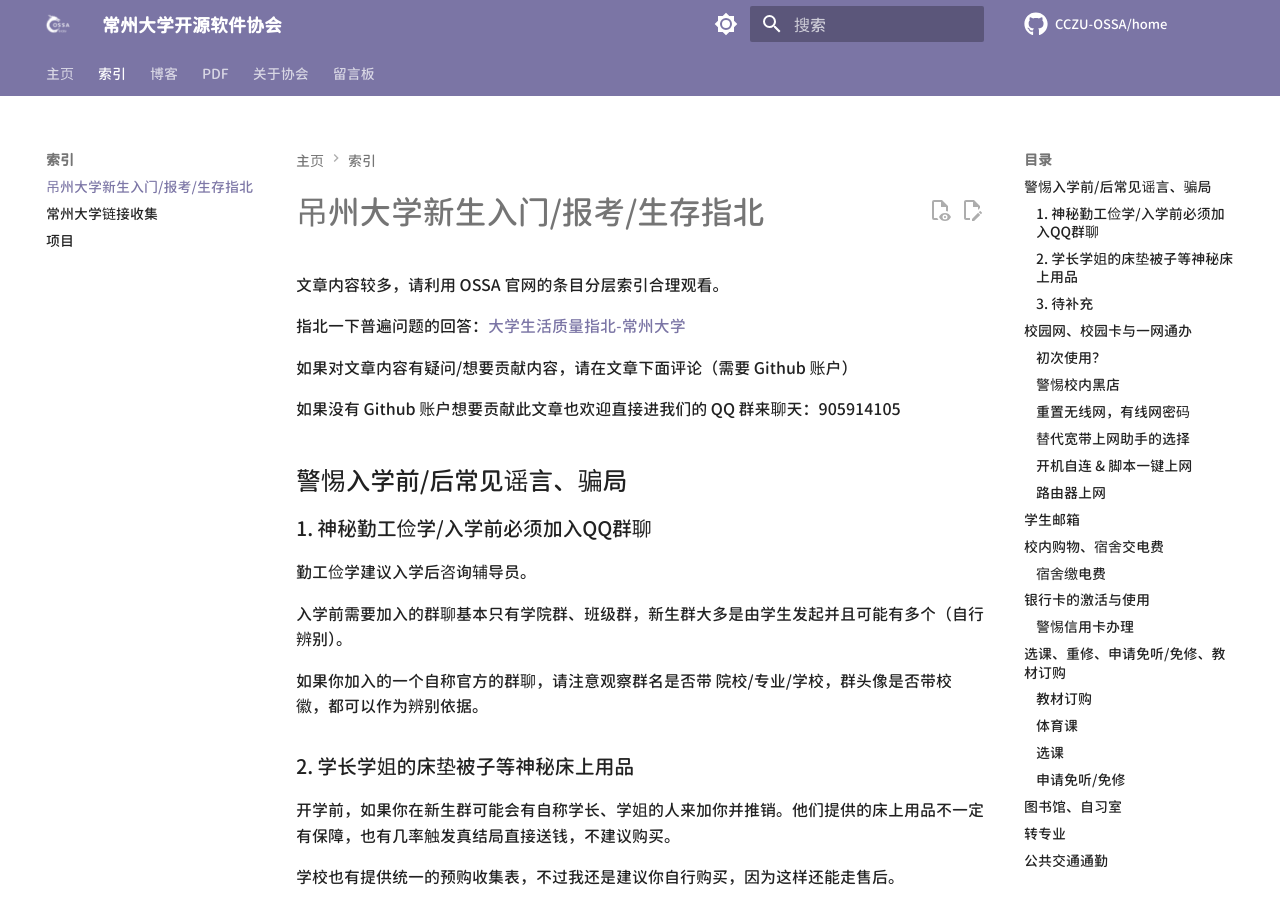
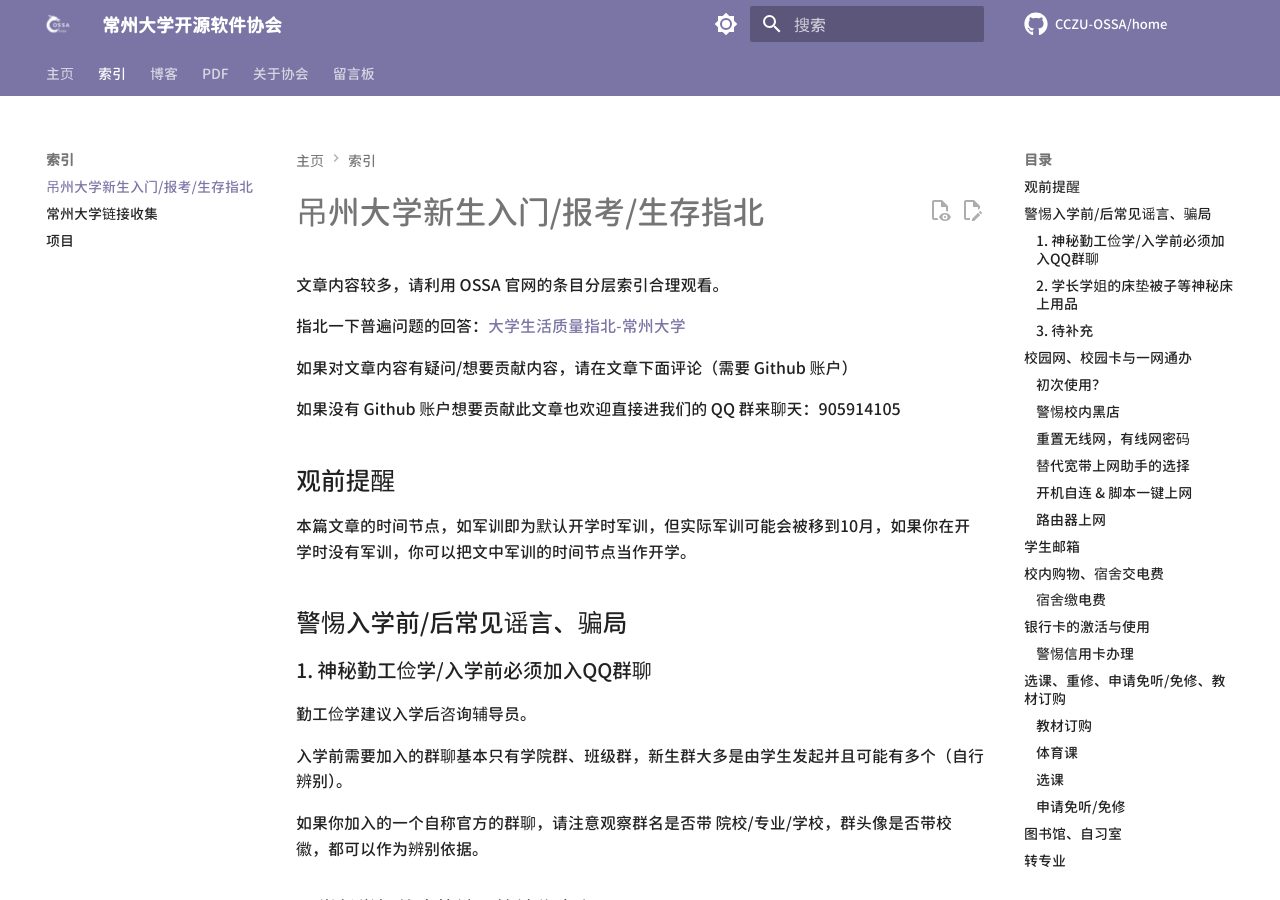
Before and after one commit to CCZU-OSSA/home, an MkDocs documentation site: the page built from docs/index/for-fresher.md, in a window 1280 px wide and 900 px high. Built offline with MkDocs 1.6.1 and Material for MkDocs 9.7.7, drawn with Linux system fonts in a browser that asks for light colours; some web fonts are replaced; comment, search, counter and statistics services are not loaded.

Commit message:
Update for-fresher.md

```diff
--- a/docs/index/for-fresher.md
+++ b/docs/index/for-fresher.md
@@ -10,6 +10,10 @@ comments: true
 如果对文章内容有疑问/想要贡献内容，请在文章下面评论（需要 Github 账户）
 
 如果没有 Github 账户想要贡献此文章也欢迎直接进我们的 QQ 群来聊天：905914105
+
+## 观前提醒
+
+本篇文章的时间节点，如军训即为默认开学时军训，但实际军训可能会被移到10月，如果你在开学时没有军训，你可以把文中军训的时间节点当作开学。
 
 ## 警惕入学前/后常见谣言、骗局
 
```
